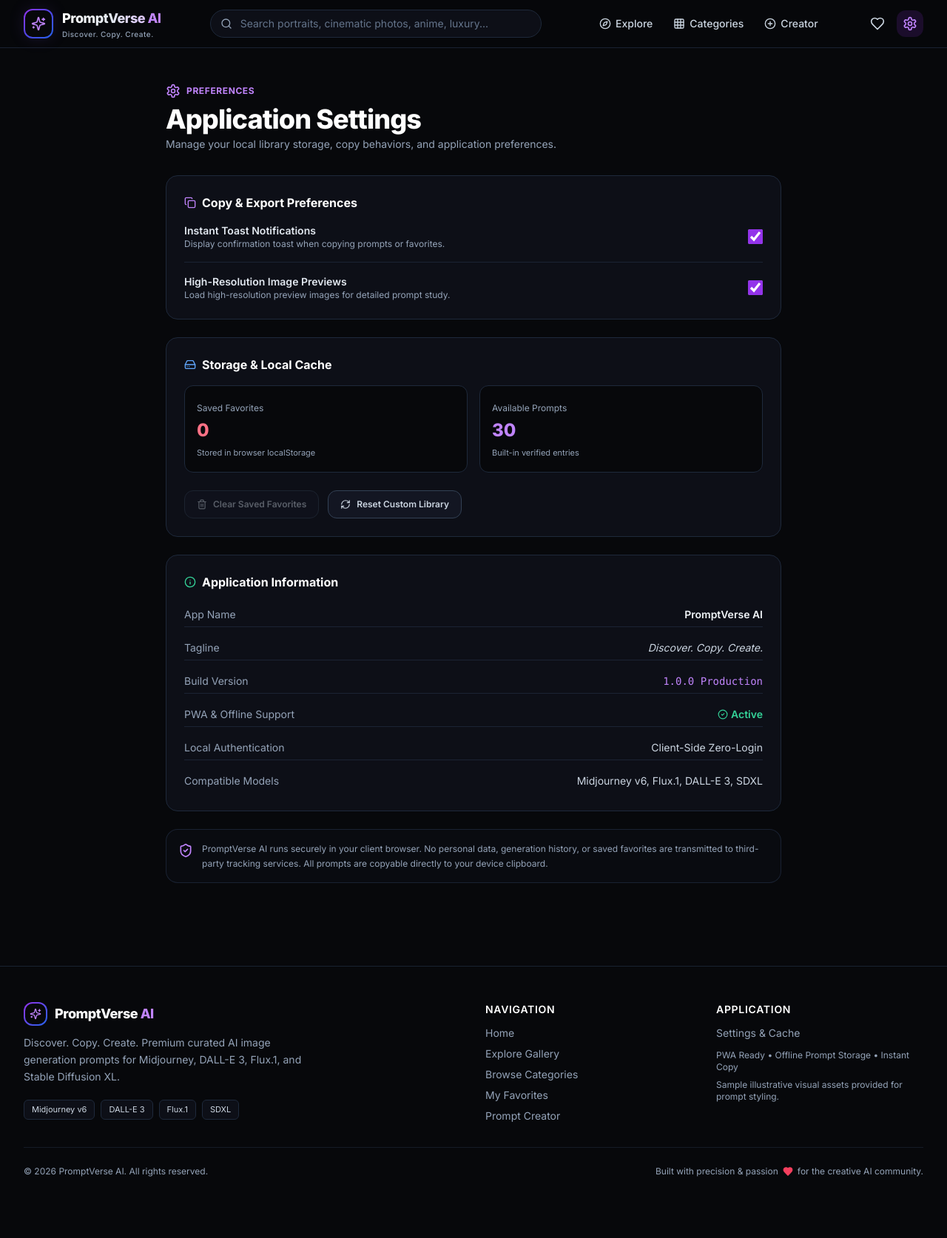
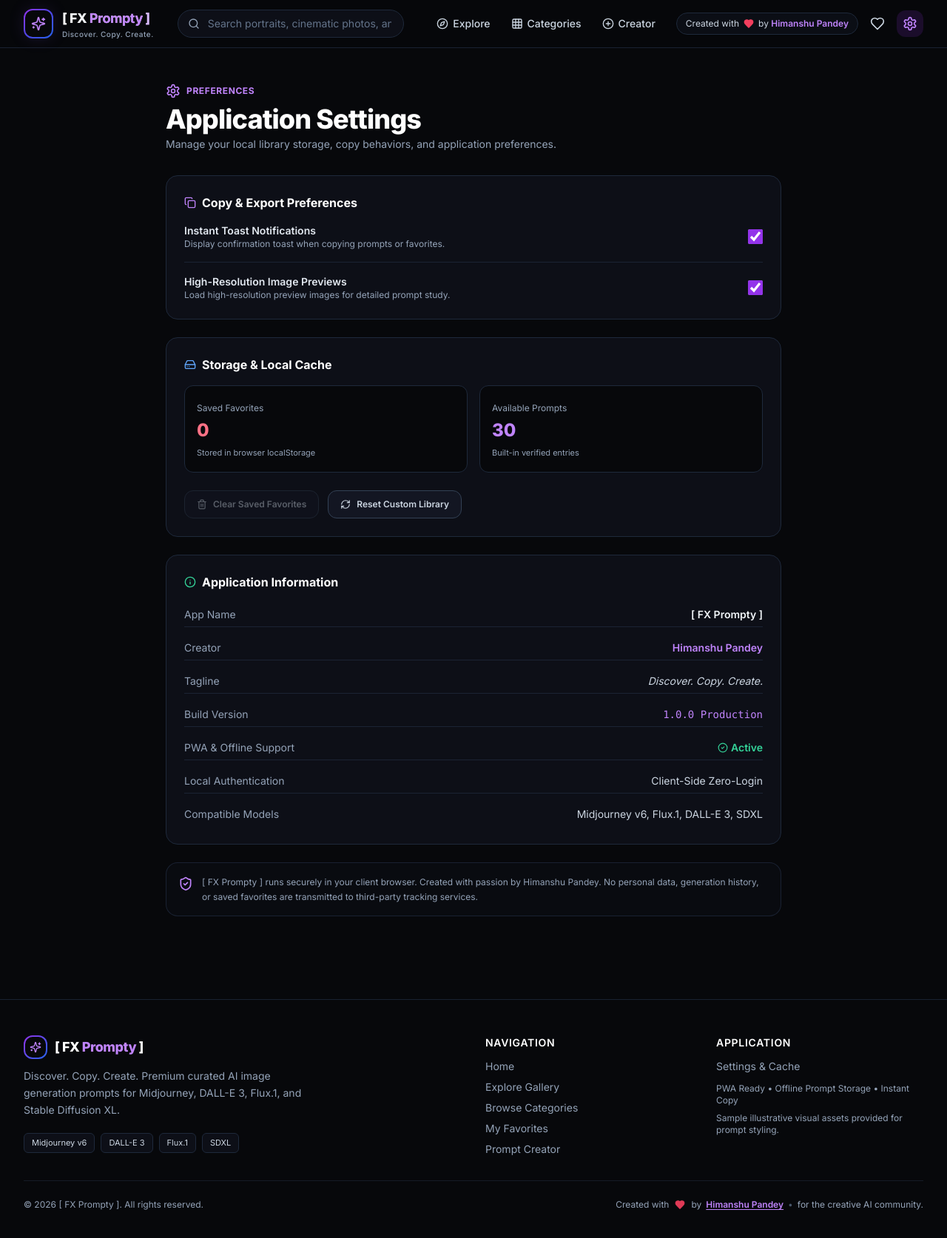
Before and after one commit to himanshupandit566-alt/Ai-prompt-, a React (Vite) app: page /settings in a window 1280 px wide. Shown: the top 1674 px of the page at 74% size. Before the commit the page ends 1640 px from the top, so only its background shows below. Built offline with nearby package versions, Linux system fonts and the light colour scheme.

Commit message:
Update app branding to [ FX Prompty ] and add creator credits for Himanshu Pandey

```diff
--- a/index.html
+++ b/index.html
@@ -4,8 +4,8 @@
     <meta charset="UTF-8" />
     <link rel="icon" type="image/svg+xml" href="/logo.svg" />
     <meta name="viewport" content="width=device-width, initial-scale=1.0, maximum-scale=1.0, user-scalable=no, viewport-fit=cover" />
-    <title>PromptVerse AI - Discover. Copy. Create.</title>
-    <meta name="description" content="Discover, copy, and create with premium AI image generation prompts for Midjourney, DALL-E 3, Stable Diffusion, and Flux." />
+    <title>FX Prompty - Discover. Copy. Create.</title>
+    <meta name="description" content="FX Prompty - Discover, copy, and create with premium AI image generation prompts for Midjourney, DALL-E 3, Stable Diffusion, and Flux. Created by Himanshu Pandey." />
     <meta name="theme-color" content="#07080B" />
     <meta name="apple-mobile-web-app-capable" content="yes" />
     <meta name="apple-mobile-web-app-status-bar-style" content="black-translucent" />
--- a/src/components/Footer.tsx
+++ b/src/components/Footer.tsx
@@ -16,7 +16,7 @@ export const Footer: React.FC = () => {
                 </div>
               </div>
               <span className="font-extrabold text-lg text-white tracking-tight">
-                PromptVerse <span className="text-purple-400">AI</span>
+                [ FX <span className="text-purple-400">Prompty</span> ]
               </span>
             </Link>
             <p className="text-sm text-slate-400 max-w-sm leading-relaxed">
@@ -83,10 +83,20 @@ export const Footer: React.FC = () => {
 
         {/* Bottom copyright and disclaimer */}
         <div className="pt-6 border-t border-slate-800/60 flex flex-col sm:flex-row items-center justify-between gap-4 text-xs text-slate-400">
-          <p>© {new Date().getFullYear()} PromptVerse AI. All rights reserved.</p>
-          <div className="flex items-center gap-1">
-            <span>Built with precision & passion</span>
-            <Heart className="w-3.5 h-3.5 text-rose-500 fill-rose-500 mx-0.5" />
+          <p>© {new Date().getFullYear()} [ FX Prompty ]. All rights reserved.</p>
+          <div className="flex items-center gap-1.5 flex-wrap">
+            <span>Created with</span>
+            <Heart className="w-3.5 h-3.5 text-rose-500 fill-rose-500 mx-0.5 animate-pulse" />
+            <span>by</span>
+            <a
+              href="https://github.com/himanshupandit566-alt"
+              target="_blank"
+              rel="noopener noreferrer"
+              className="text-purple-400 hover:text-purple-300 font-semibold underline underline-offset-2 transition-colors"
+            >
+              Himanshu Pandey
+            </a>
+            <span className="text-slate-600">•</span>
             <span>for the creative AI community.</span>
           </div>
         </div>
--- a/src/components/HeroSection.tsx
+++ b/src/components/HeroSection.tsx
@@ -38,22 +38,22 @@ export const HeroSection: React.FC<HeroSectionProps> = ({ onSearch, initialQuery
 
       <div className="max-w-4xl mx-auto px-4 sm:px-6">
         {/* Pill Badge */}
-        <div className="inline-flex items-center gap-2 px-3 py-1 rounded-full bg-purple-500/10 border border-purple-500/20 text-purple-300 text-xs font-semibold mb-4 backdrop-blur-md">
+        <div className="inline-flex items-center gap-2 px-3.5 py-1.5 rounded-full bg-purple-500/10 border border-purple-500/20 text-purple-300 text-xs font-semibold mb-4 backdrop-blur-md">
           <Sparkles className="w-3.5 h-3.5 text-purple-400 animate-pulse-subtle" />
-          <span>Curated AI Prompts for Midjourney, DALL-E 3 & Flux</span>
+          <span>[ FX Prompty ] • Curated AI Prompts for Midjourney, DALL-E 3 & Flux</span>
         </div>
 
         {/* Heading */}
         <h1 className="text-3xl sm:text-4xl md:text-5xl lg:text-6xl font-extrabold tracking-tight text-white mb-4 leading-tight">
-          Find Your Next <br className="hidden sm:inline" />
-          <span className="bg-gradient-to-r from-purple-400 via-indigo-300 to-blue-400 bg-clip-text text-transparent">
-            AI Masterpiece
+          [ FX <span className="bg-gradient-to-r from-purple-400 via-indigo-300 to-blue-400 bg-clip-text text-transparent">Prompty</span> ] <br className="hidden sm:inline" />
+          <span className="text-2xl sm:text-3xl md:text-4xl lg:text-5xl font-bold text-slate-200">
+            Find Your Next AI Masterpiece
           </span>
         </h1>
 
         {/* Subtitle */}
         <p className="text-base sm:text-lg text-slate-300 max-w-2xl mx-auto mb-8 font-normal leading-relaxed">
-          Explore stunning AI image prompts and recreate your favorite visual styles with one-tap copy.
+          Explore stunning AI image prompts on FX Prompty and recreate your favorite visual styles with one-tap copy.
         </p>
 
         {/* Search Bar */}
--- a/src/components/Navbar.tsx
+++ b/src/components/Navbar.tsx
@@ -37,7 +37,7 @@ export const Navbar: React.FC = () => {
             </div>
             <div className="flex flex-col">
               <span className="font-extrabold text-lg tracking-tight bg-gradient-to-r from-white via-slate-200 to-purple-300 bg-clip-text text-transparent">
-                PromptVerse <span className="text-purple-400 font-bold">AI</span>
+                [ FX <span className="text-purple-400 font-bold">Prompty</span> ]
               </span>
               <span className="text-[10px] text-slate-400 tracking-wider font-medium hidden sm:block">
                 Discover. Copy. Create.
@@ -105,8 +105,19 @@ export const Navbar: React.FC = () => {
             </Link>
           </nav>
 
-          {/* Actions: Search (Mobile), Favorites, Settings */}
+          {/* Actions: Search (Mobile), Creator Profile, Favorites, Settings */}
           <div className="flex items-center gap-2">
+            <a
+              href="https://github.com/himanshupandit566-alt"
+              target="_blank"
+              rel="noopener noreferrer"
+              className="hidden md:inline-flex items-center gap-1.5 px-3 py-1.5 rounded-full bg-dark-900/90 border border-slate-800 text-xs text-slate-300 hover:text-white hover:border-purple-500/40 transition-all shadow-sm group"
+              title="Himanshu Pandey's GitHub Profile"
+            >
+              <span>Created with</span>
+              <Heart className="w-3.5 h-3.5 text-rose-500 fill-rose-500 group-hover:scale-110 transition-transform" />
+              <span>by <strong className="text-purple-400 font-semibold group-hover:underline">Himanshu Pandey</strong></span>
+            </a>
             {/* Mobile Search Toggle */}
             <button
               onClick={() => setMobileSearchOpen(!mobileSearchOpen)}
--- a/src/pages/FavoritesPage.tsx
+++ b/src/pages/FavoritesPage.tsx
@@ -45,7 +45,7 @@ export const FavoritesPage: React.FC = () => {
     if (savedPrompts.length === 0) return;
     try {
       const header = [
-        'PROMPTVERSE AI - MY FAVORITES COLLECTION',
+        '[ FX PROMPTY ] - MY FAVORITES COLLECTION',
         '=========================================',
         `Exported on: ${new Date().toLocaleDateString()}`,
         `Total Prompts: ${savedPrompts.length}`,
@@ -73,7 +73,7 @@ export const FavoritesPage: React.FC = () => {
       const url = URL.createObjectURL(blob);
       const link = document.createElement('a');
       link.href = url;
-      link.download = `promptverse-favorites-${Date.now()}.txt`;
+      link.download = `fx-prompty-favorites-${Date.now()}.txt`;
       document.body.appendChild(link);
       link.click();
       document.body.removeChild(link);
--- a/src/pages/SettingsPage.tsx
+++ b/src/pages/SettingsPage.tsx
@@ -140,7 +140,18 @@ export const SettingsPage: React.FC = () => {
           <div className="space-y-3 text-xs sm:text-sm">
             <div className="flex justify-between py-1.5 border-b border-slate-800/80">
               <span className="text-slate-400">App Name</span>
-              <span className="font-semibold text-slate-100">PromptVerse AI</span>
+              <span className="font-semibold text-slate-100">[ FX Prompty ]</span>
+            </div>
+            <div className="flex justify-between py-1.5 border-b border-slate-800/80">
+              <span className="text-slate-400">Creator</span>
+              <a
+                href="https://github.com/himanshupandit566-alt"
+                target="_blank"
+                rel="noopener noreferrer"
+                className="font-semibold text-purple-400 hover:underline"
+              >
+                Himanshu Pandey
+              </a>
             </div>
             <div className="flex justify-between py-1.5 border-b border-slate-800/80">
               <span className="text-slate-400">Tagline</span>
@@ -171,7 +182,7 @@ export const SettingsPage: React.FC = () => {
         <div className="bg-dark-900/50 border border-slate-800/80 rounded-2xl p-4 flex items-start gap-3 text-xs text-slate-400">
           <ShieldCheck className="w-5 h-5 text-purple-400 shrink-0 mt-0.5" />
           <p className="leading-relaxed">
-            PromptVerse AI runs securely in your client browser. No personal data, generation history, or saved favorites are transmitted to third-party tracking services. All prompts are copyable directly to your device clipboard.
+            [ FX Prompty ] runs securely in your client browser. Created with passion by Himanshu Pandey. No personal data, generation history, or saved favorites are transmitted to third-party tracking services.
           </p>
         </div>
       </div>
--- a/src/utils/exportPrompt.ts
+++ b/src/utils/exportPrompt.ts
@@ -7,8 +7,8 @@ import { PromptItem } from '../types/prompt';
 export function exportPromptToTxt(item: PromptItem): boolean {
   try {
     const lines: string[] = [
-      'PROMPTVERSE AI',
-      '==============',
+      'FX PROMPTY',
+      '==========',
       '',
       'Title:',
       item.title,
@@ -37,7 +37,7 @@ export function exportPromptToTxt(item: PromptItem): boolean {
     lines.push(item.tags.join(', '));
     lines.push('');
     lines.push('Application:');
-    lines.push('PromptVerse AI - Discover. Copy. Create.');
+    lines.push('FX Prompty - Discover. Copy. Create. (by Himanshu Pandey)');
     lines.push('');
 
     const content = lines.join('\r\n');
@@ -50,7 +50,7 @@ export function exportPromptToTxt(item: PromptItem): boolean {
       .replace(/[^a-z0-9]+/g, '-')
       .replace(/(^-|-$)+/g, '') || 'prompt';
 
-    const filename = `promptverse-${safeTitle}.txt`;
+    const filename = `fx-prompty-${safeTitle}.txt`;
 
     const link = document.createElement('a');
     link.href = url;
--- a/src/utils/sharePrompt.ts
+++ b/src/utils/sharePrompt.ts
@@ -13,7 +13,7 @@ export interface ShareResult {
  */
 export async function sharePrompt(item: PromptItem): Promise<ShareResult> {
   const shareData: ShareData = {
-    title: `PromptVerse AI: ${item.title}`,
+    title: `[ FX Prompty ]: ${item.title}`,
     text: `"${item.title}" (${item.category})\n\nPrompt: ${item.prompt}`,
     url: window.location.href,
   };
@@ -41,7 +41,7 @@ export async function sharePrompt(item: PromptItem): Promise<ShareResult> {
 
   // Fallback: Copy the shareable text to clipboard
   const copied = await copyToClipboard(
-    `PromptVerse AI - ${item.title}\nCategory: ${item.category}\n\nPrompt:\n${item.prompt}\n\nExplore more at: ${window.location.origin}/prompt/${item.id}`
+    `[ FX Prompty ] - ${item.title}\nCategory: ${item.category}\n\nPrompt:\n${item.prompt}\n\nExplore more at: ${window.location.origin}/prompt/${item.id}`
   );
 
   if (copied) {
```
Also changed, not shown: public/manifest.json, 2 other files (tests, documents, lock files or other folders).
